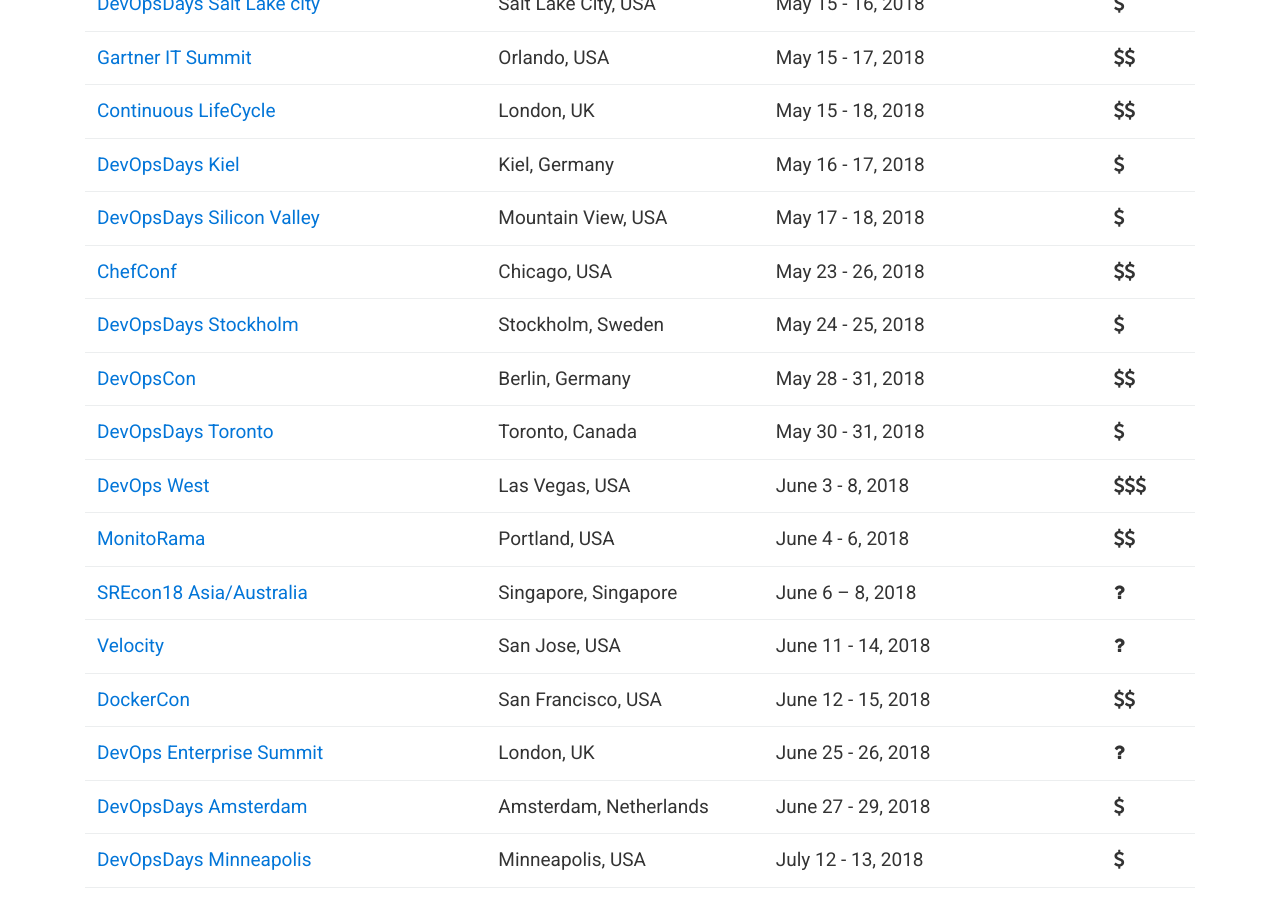
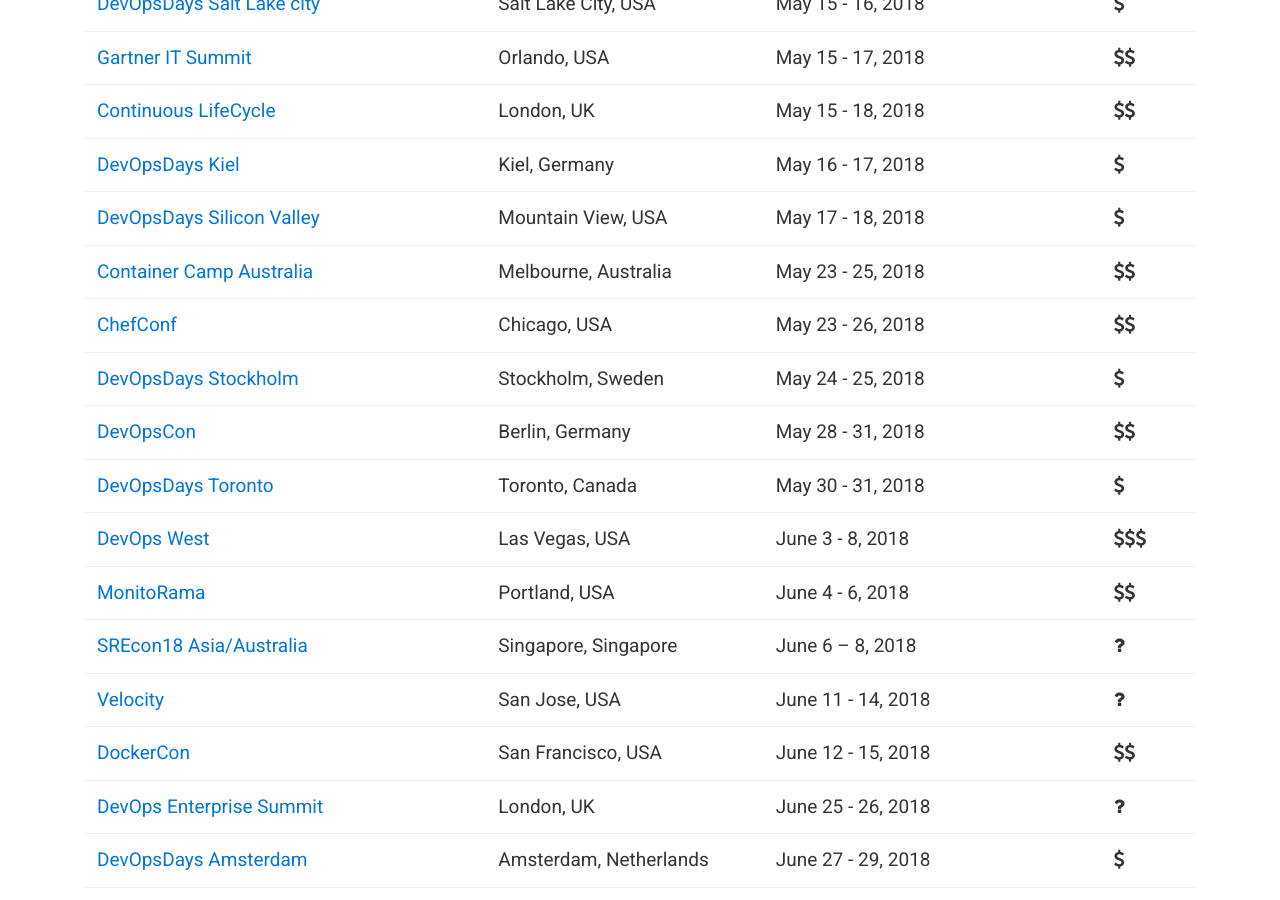
Before and after one commit to finspin/gotodevops.org, a Jekyll site: the page built from index.md, in a window 1280 px wide and 900 px high, scrolled down 1996 px. Built offline with Jekyll 4.4.1, drawn with Linux system fonts in a browser that asks for light colours; nearby versions of some CDN libraries.

Commit message:
Added Container Camp Australia.

```diff
--- a/_data/conferences.yml
+++ b/_data/conferences.yml
@@ -340,6 +340,15 @@
   start-date: 1526558400
   cost: 1
 
+- name: Container Camp Australia
+  url: https://2018.container.camp/au/
+  location:
+      city: Melbourne
+      country: Australia
+  date: May 23 - 25, 2018
+  start-date: 1527030000
+  cost: 2
+
 - name: ChefConf
   url: https://chefconf.chef.io/
   location:
```
